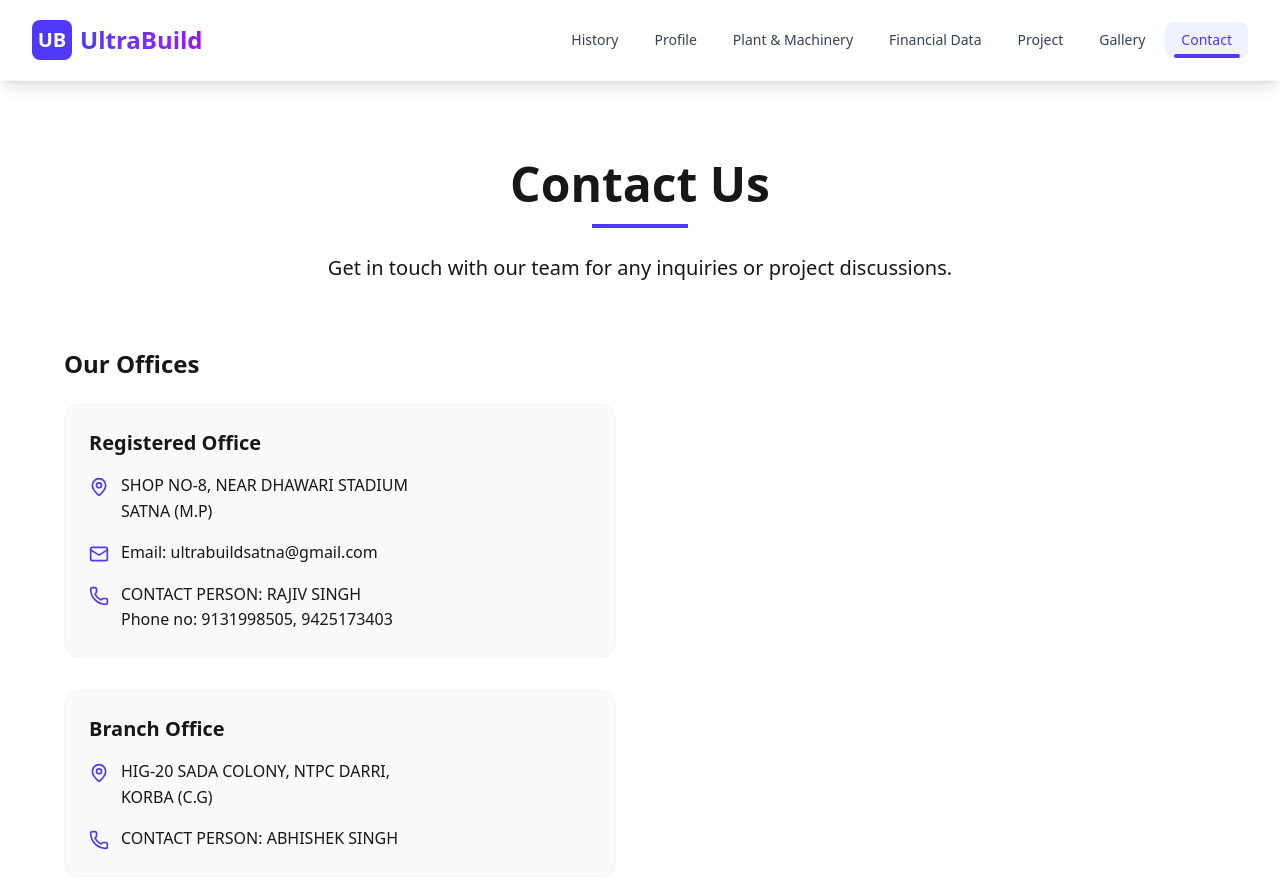
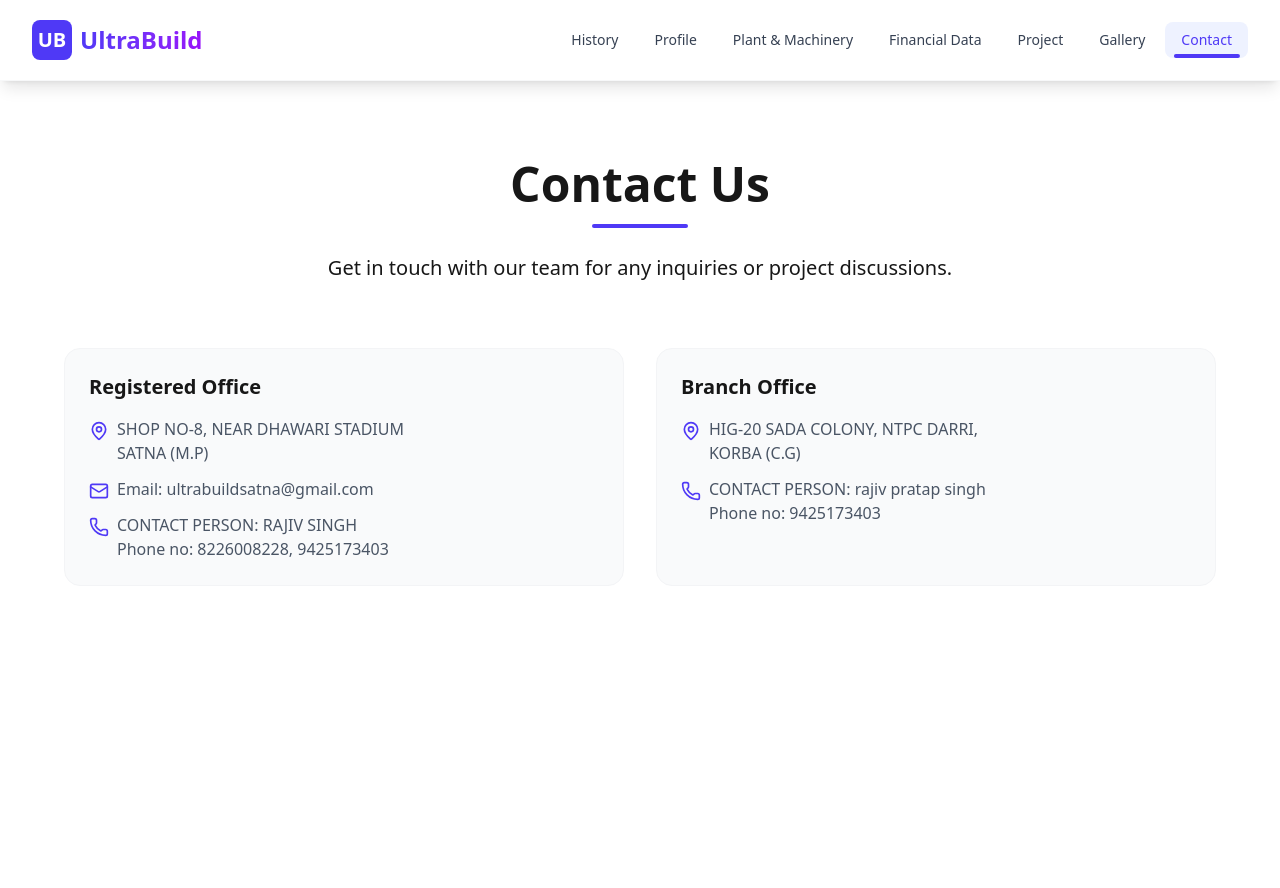
Before and after one commit to durgeshgawm/ultrabuild, a Next.js app: page /contact in a window 1280 px wide. Shown: the top 888 px of the page. After the commit the page ends 800 px from the top, so only its background shows below. Built offline with nearby package versions, Linux system fonts and the light colour scheme.

Commit message:
latest project update

```diff
--- a/src/app/contact/page.tsx
+++ b/src/app/contact/page.tsx
@@ -1,51 +1,43 @@
+import React from "react";
 import { MapPin, Phone, Mail } from "lucide-react";
 
-export default function ContactPage() {
+const Contact = () => {
   return (
-    <div className="min-h-screen py-20 px-4 bg-white dark:bg-gray-900">
+    <section id="contact" className="py-20 px-4 bg-white dark:bg-gray-900">
       <div className="max-w-6xl mx-auto">
         <div className="text-center mb-16">
-          <h1 className="text-4xl md:text-5xl font-bold text-gray-900 dark:text-white mb-4">
+          <h2 className="text-4xl md:text-5xl font-bold text-gray-900 dark:text-white mb-4">
             Contact Us
-          </h1>
-          <div className="w-24 h-1 bg-indigo-600 mx-auto"></div>
+          </h2>
+          <div className="w-24 h-1 bg-indigo-600 mx-auto rounded"></div>
           <p className="mt-6 text-xl text-gray-600 dark:text-gray-300">
             Get in touch with our team for any inquiries or project discussions.
           </p>
         </div>
 
-        <div className="grid grid-cols-1 lg:grid-cols-2 gap-12">
-          <div>
-            <h2 className="text-2xl font-bold text-gray-900 dark:text-white mb-6">
-              Our Offices
-            </h2>
-            {/* Office cards in a responsive grid with increased width */}
-            <div className="grid grid-cols-1 gap-8">
+        {/* Office Cards Side by Side */}
+        <div className="grid grid-cols-1 lg:grid-cols-2 gap-8">
           {/* Registered Office */}
           <div className="bg-gray-50 dark:bg-gray-800 rounded-2xl p-6 border border-gray-100 dark:border-gray-700">
-                <h3 className="text-xl font-bold text-gray-900 dark:text-white mb-4">Registered Office</h3>
+            <h4 className="text-xl font-bold text-gray-900 dark:text-white mb-4">
+              Registered Office
+            </h4>
 
-                <div className="space-y-4">
-                  <div className="flex items-start">
-                    <MapPin className="text-indigo-600 dark:text-indigo-400 mt-1 mr-3 flex-shrink-0" size={20} />
-                    <p className="text-gray-600 dark:text-gray-400">
-                      SHOP NO-8, NEAR DHAWARI STADIUM<br />
-                      SATNA (M.P)
-                    </p>
+            <div className="flex flex-col gap-3 text-gray-600 dark:text-gray-400">
+              <div className="flex items-start gap-2">
+                <MapPin className="text-indigo-600 dark:text-indigo-400 mt-1 flex-shrink-0" size={20} />
+                <span>SHOP NO-8, NEAR DHAWARI STADIUM<br />
+                SATNA (M.P)</span>
               </div>
-
-                  <div className="flex items-start">
-                    <Mail className="text-indigo-600 dark:text-indigo-400 mt-1 mr-3 flex-shrink-0" size={20} />
-                    <p className="text-gray-600 dark:text-gray-400">
-                      Email: ultrabuildsatna@gmail.com
-                    </p>
+              <div className="flex items-start gap-2">
+                <Mail className="text-indigo-600 dark:text-indigo-400 mt-1 flex-shrink-0" size={20} />
+                <span>Email: ultrabuildsatna@gmail.com</span>
               </div>
-
-                  <div className="flex items-start">
-                    <Phone className="text-indigo-600 dark:text-indigo-400 mt-1 mr-3 flex-shrink-0" size={20} />
-                    <div className="text-gray-600 dark:text-gray-400">
-                      <p>CONTACT PERSON: RAJIV SINGH</p>
-                      <p>Phone no: 9131998505, 9425173403</p>
+              <div className="flex items-start gap-2">
+                <Phone className="text-indigo-600 dark:text-indigo-400 mt-1 flex-shrink-0" size={20} />
+                <div>
+                  <span>CONTACT PERSON: RAJIV SINGH</span><br />
+                  <span>Phone no: 8226008228, 9425173403</span>
                 </div>
               </div>
             </div>
@@ -53,29 +45,29 @@ export default function ContactPage() {
 
           {/* Branch Office */}
           <div className="bg-gray-50 dark:bg-gray-800 rounded-2xl p-6 border border-gray-100 dark:border-gray-700">
-                <h3 className="text-xl font-bold text-gray-900 dark:text-white mb-4">Branch Office</h3>
+            <h4 className="text-xl font-bold text-gray-900 dark:text-white mb-4">
+              Branch Office
+            </h4>
 
-                <div className="space-y-4">
-                  <div className="flex items-start">
-                    <MapPin className="text-indigo-600 dark:text-indigo-400 mt-1 mr-3 flex-shrink-0" size={20} />
-                    <p className="text-gray-600 dark:text-gray-400">
-                      HIG-20 SADA COLONY, NTPC DARRI,<br />
-                      KORBA (C.G)
-                    </p>
+            <div className="flex flex-col gap-3 text-gray-600 dark:text-gray-400">
+              <div className="flex items-start gap-2">
+                <MapPin className="text-indigo-600 dark:text-indigo-400 mt-1 flex-shrink-0" size={20} />
+                <span>HIG-20 SADA COLONY, NTPC DARRI,<br />
+                KORBA (C.G)</span>
               </div>
-
-                  <div className="flex items-start">
-                    <Phone className="text-indigo-600 dark:text-indigo-400 mt-1 mr-3 flex-shrink-0" size={20} />
-                    <div className="text-gray-600 dark:text-gray-400">
-                      <p>CONTACT PERSON: ABHISHEK SINGH</p>
+              <div className="flex items-start gap-2">
+                <Phone className="text-indigo-600 dark:text-indigo-400 mt-1 flex-shrink-0" size={20} />
+                <div>
+                  <span>CONTACT PERSON: rajiv pratap singh</span><br/>
+                  <span>Phone no: 9425173403</span>
                 </div>
               </div>
             </div>
           </div>
         </div>
       </div>
-        </div>
-      </div>
-    </div>
+    </section>
   );
-}
+};
+
+export default Contact;
```
Lines whose indentation alone changed are shown as unchanged.
